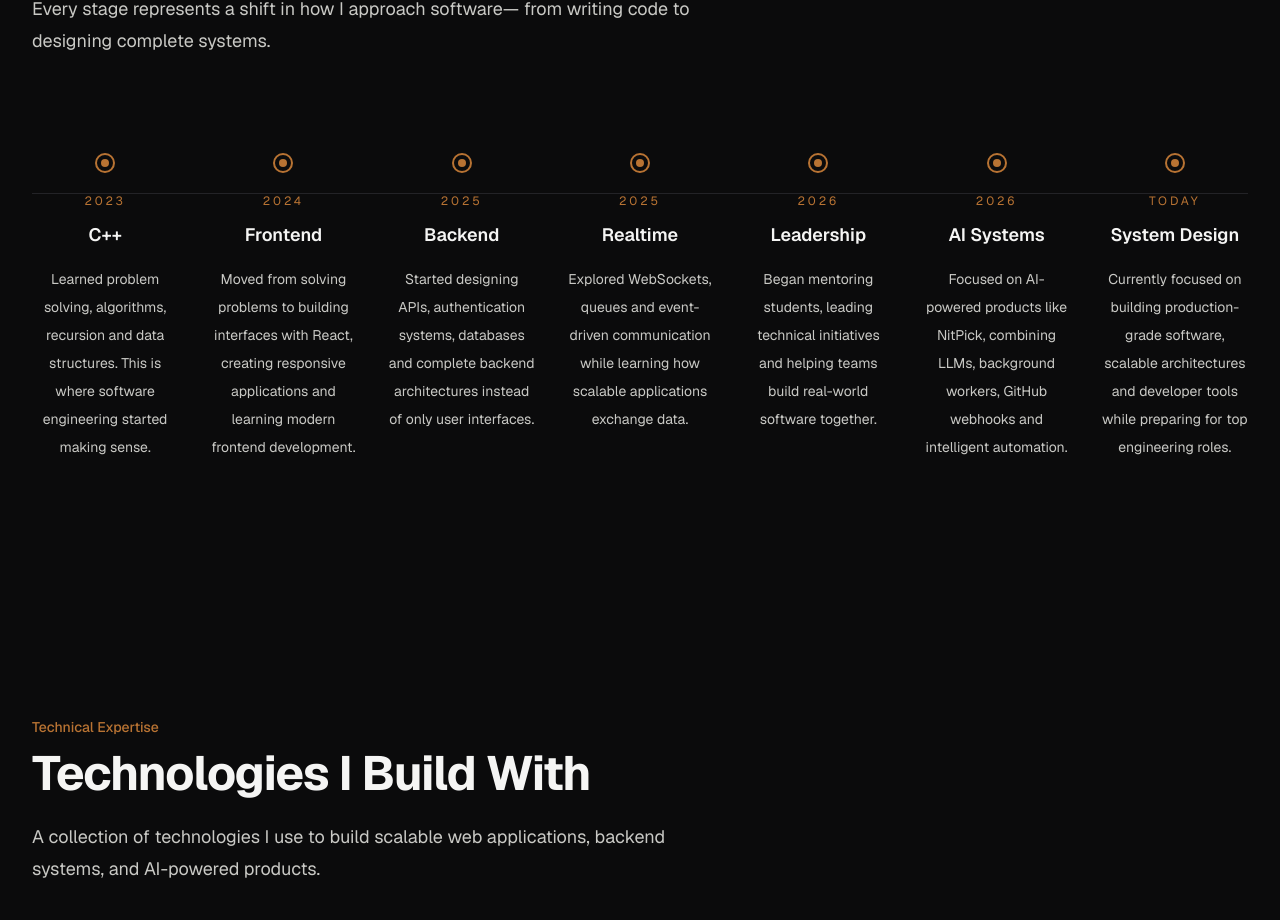
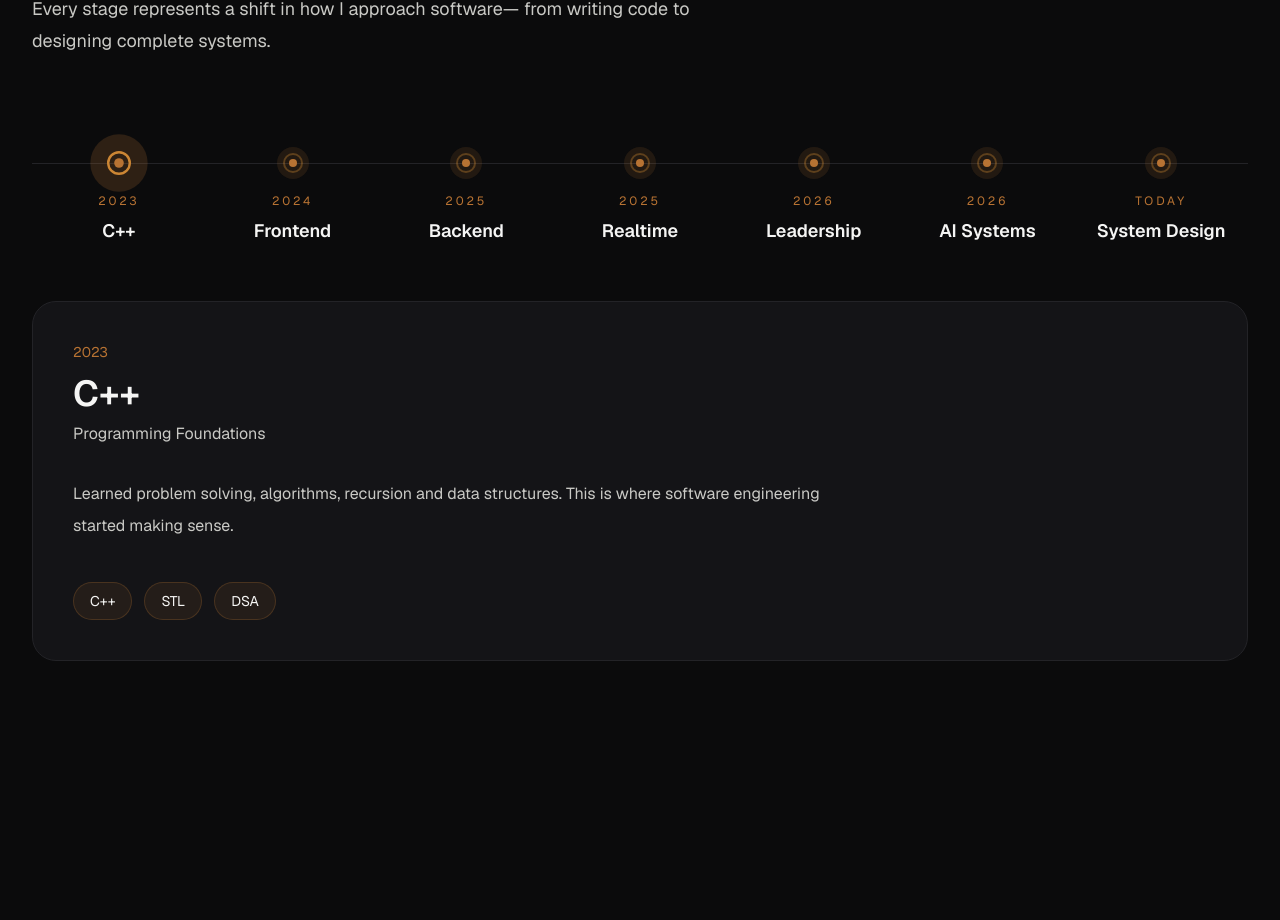
Before and after one commit to m-taaha/taaha-portfolio, a Next.js app: page / in a window 1280 px wide. Shown: the part 7356-8276 px from the top of the page. Built offline with nearby package versions, Linux system fonts and the light colour scheme.

Commit message:
feat(journey): add interactive timeline with active milestone

```diff
--- a/app/components/sections/Experience/ExperienceCard.tsx
+++ b/app/components/sections/Experience/ExperienceCard.tsx
@@ -1,25 +1,37 @@
 "use client";
+
+import { motion } from "framer-motion";
 
 import { ExperienceItem } from "@/app/config/experience";
 
 interface Props {
   experience: ExperienceItem;
+  active: boolean;
+  onClick: () => void;
 }
 
-export function ExperienceCard({ experience }: Props) {
+export function ExperienceCard({ experience, active, onClick }: Props) {
   return (
-    <div
+    <button
+      onClick={onClick}
       className="
-        relative
         flex
         flex-col
         items-center
+        text-center
       "
     >
-      {/* Copper node */}
+      {/* Node */}
 
-      <div
+      <motion.div
+        animate={{
+          scale: active ? 1.2 : 1,
+        }}
+        transition={{
+          duration: 0.3,
+        }}
         className="
+          relative
           z-10
           flex
           h-5
@@ -28,10 +40,29 @@ export function ExperienceCard({ experience }: Props) {
           justify-center
           rounded-full
           border-2
-          border-brand-primary
-          bg-background-primary
         "
+        style={{
+          borderColor: active ? "#d18b35" : "rgba(209,139,53,.35)",
+        }}
       >
+        <motion.div
+          animate={{
+            scale: active ? [1, 1.5, 1] : 1,
+            opacity: active ? [0.5, 1, 0.5] : 0.5,
+          }}
+          transition={{
+            duration: 2,
+            repeat: Infinity,
+          }}
+          className="
+            absolute
+            h-8
+            w-8
+            rounded-full
+            bg-brand-primary/20
+          "
+        />
+
         <div
           className="
             h-2
@@ -40,9 +71,7 @@ export function ExperienceCard({ experience }: Props) {
             bg-brand-primary
           "
         />
-      </div>
-
-      {/* Year */}
+      </motion.div>
 
       <p
         className="
@@ -56,32 +85,15 @@ export function ExperienceCard({ experience }: Props) {
         {experience.year}
       </p>
 
-      {/* Title */}
-
       <h3
         className="
-          mt-3
-          text-center
+          mt-2
           text-lg
           font-semibold
         "
       >
         {experience.title}
       </h3>
-
-      {/* Description */}
-
-      <p
-        className="
-          mt-4
-          text-center
-          text-sm
-          leading-7
-          text-text-secondary
-        "
-      >
-        {experience.description}
-      </p>
-    </div>
+    </button>
   );
 }
--- a/app/components/sections/Experience/ExperienceTimeline.tsx
+++ b/app/components/sections/Experience/ExperienceTimeline.tsx
@@ -1,35 +1,92 @@
 "use client";
+
+import { useState } from "react";
 
 import { experiences } from "@/app/config/experience";
 import { ExperienceCard } from "./ExperienceCard";
 
 export function ExperienceTimeline() {
+  const [activeIndex, setActiveIndex] = useState(0);
+
+  const progress = (activeIndex / (experiences.length - 1)) * 100;
+
   return (
-    <div className="relative">
+    <div className="space-y-14">
       {/* Timeline */}
+
+      <div className="relative">
+        {/* Base Line */}
+
+        <div className="absolute left-0 right-0 top-2.5 h-px bg-border-subtle" />
+
+        {/* Animated Progress */}
+
+        <div
+          className="absolute left-0 top-2.5 h-px bg-brand-primary transition-all duration-500"
+          style={{
+            width: `${progress}%`,
+          }}
+        />
+
+        {/* Nodes */}
+
+        <div className="relative grid grid-cols-7">
+          {experiences.map((experience, index) => (
+            <ExperienceCard
+              key={experience.title}
+              experience={experience}
+              active={activeIndex === index}
+              onClick={() => setActiveIndex(index)}
+            />
+          ))}
+        </div>
+      </div>
+
+      {/* Details */}
 
       <div
         className="
-          absolute
-          left-0
-          right-0
-          top-10
-          h-px
-          bg-border-subtle
-        "
-      />
-
-      <div
-        className="
-          relative
-          grid
-          grid-cols-7
-          gap-8
+          rounded-3xl
+          border
+          border-border-subtle
+          bg-surface-primary
+          p-10
         "
       >
-        {experiences.map((experience) => (
-          <ExperienceCard key={experience.title} experience={experience} />
-        ))}
+        <p className="text-sm text-brand-primary">
+          {experiences[activeIndex].year}
+        </p>
+
+        <h3 className="mt-3 text-4xl font-semibold">
+          {experiences[activeIndex].title}
+        </h3>
+
+        <p className="mt-2 text-text-secondary">
+          {experiences[activeIndex].organization}
+        </p>
+
+        <p className="mt-8 max-w-3xl leading-8 text-text-secondary">
+          {experiences[activeIndex].description}
+        </p>
+
+        <div className="mt-10 flex flex-wrap gap-3">
+          {experiences[activeIndex].technologies.map((tech) => (
+            <span
+              key={tech}
+              className="
+                rounded-full
+                border
+                border-brand-primary/25
+                bg-brand-primary/10
+                px-4
+                py-2
+                text-sm
+              "
+            >
+              {tech}
+            </span>
+          ))}
+        </div>
       </div>
     </div>
   );
```
